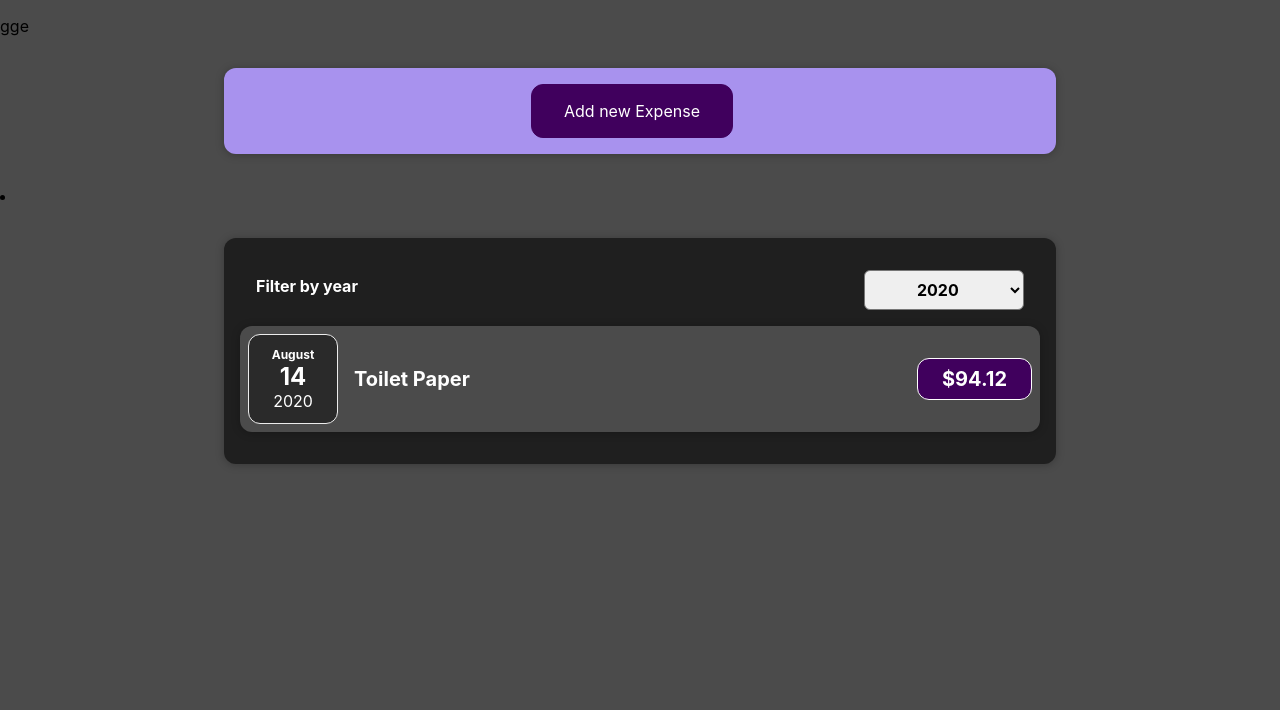
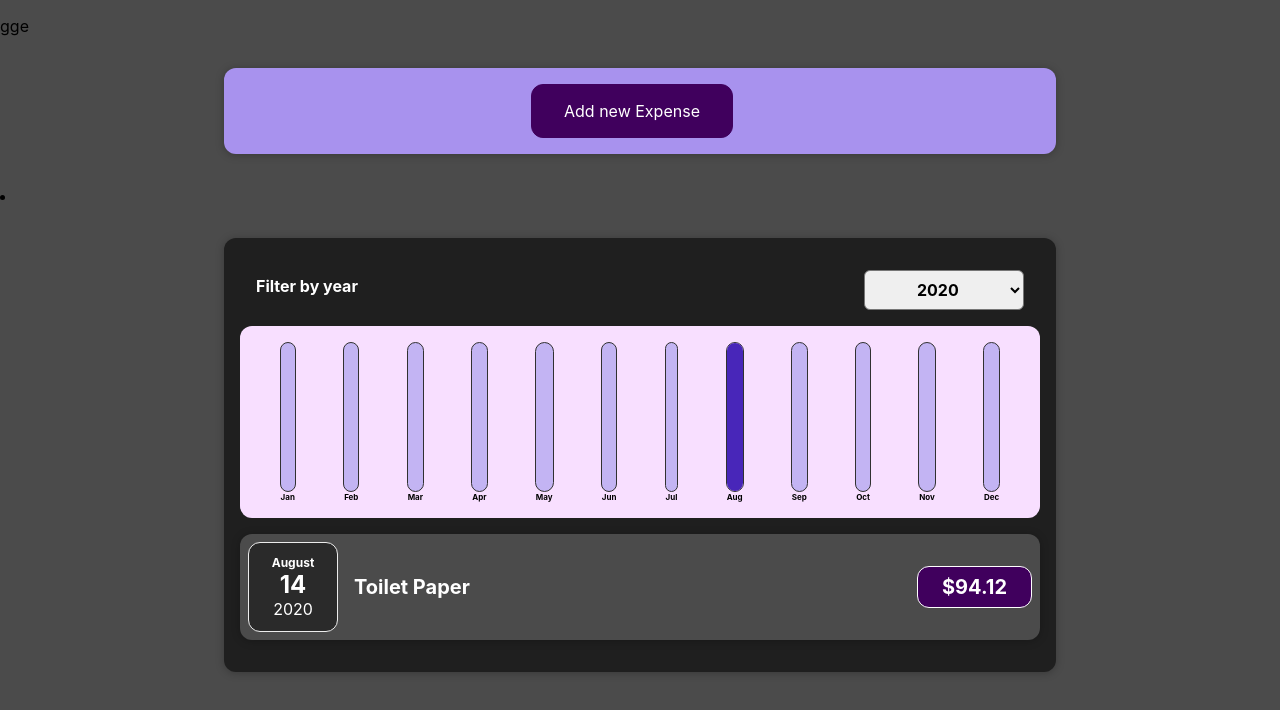
Before and after one commit to Nacrosolutions/expense-tracker, a React (Create React App) app: page / in a window 1280 px wide. Shown: the top 710 px of the page. Built offline with nearby package versions, Linux system fonts and the light colour scheme.

Commit message:
Final expense tracker!!!!!!!!!!!

```diff
--- /dev/null
+++ b/src/components/Chart/Chart.css
@@ -0,0 +1,9 @@
+.chart {
+  padding: 1rem;
+  border-radius: 12px;
+  background-color: #f8dfff;
+  text-align: center;
+  display: flex;
+  justify-content: space-around;
+  height: 10rem;
+}
--- /dev/null
+++ b/src/components/Chart/Chart.js
@@ -0,0 +1,24 @@
+import React from 'react';
+
+import ChartBar from './ChartBar';
+import './Chart.css';
+
+const Chart = (props) => {
+  const dataPointValues = props.dataPoints.map(dataPoint => dataPoint.value);
+  const totalMaximum = Math.max(...dataPointValues);
+
+  return (
+    <div className='chart'>
+      {props.dataPoints.map((dataPoint) => (
+        <ChartBar
+          key={dataPoint.label}
+          value={dataPoint.value}
+          maxValue={totalMaximum}
+          label={dataPoint.label}
+        />
+      ))}
+    </div>
+  );
+};
+
+export default Chart;
--- /dev/null
+++ b/src/components/Chart/ChartBar.css
@@ -0,0 +1,30 @@
+.chart-bar {
+  height: 100%;
+  display: flex;
+  flex-direction: column;
+  align-items: center;
+}
+
+.chart-bar__inner {
+  height: 100%;
+  width: 100%;
+  border: 1px solid #313131;
+  border-radius: 12px;
+  background-color: #c3b4f3;
+  overflow: hidden;
+  display: flex;
+  flex-direction: column;
+  justify-content: flex-end;
+}
+
+.chart-bar__fill {
+  background-color: #4826b9;
+  width: 100%;
+  transition: all 0.3s ease-out;
+}
+
+.chart-bar__label {
+  font-weight: bold;
+  font-size: 0.5rem;
+  text-align: center;
+}
--- /dev/null
+++ b/src/components/Chart/ChartBar.js
@@ -0,0 +1,30 @@
+
+
+import './ChartBar.css';
+
+const ChartBar = (props) => {
+
+  let barFilledHeight = '0%';
+
+  if (props.maxValue > 0) {
+    barFilledHeight = Math.round((props.value / props.maxValue) * 100) + '%';
+  }
+
+  return (
+    <div className="chart-bar">
+
+      <div className="chart-bar__inner">
+        <div className="chart-bar__fill" style={{ height: barFilledHeight }}>
+
+        </div>
+
+      </div>
+      <div className="chart-bar__label">{props.label}</div>
+    </div>
+  )
+
+}
+
+
+
+export default ChartBar;
--- a/src/components/ExpenseNew.js
+++ b/src/components/ExpenseNew.js
@@ -1,10 +1,10 @@
 import { useState } from 'react';
 import Card from './Card';
 import ExpensesFilter from './ExpenseFilter/ExpensesFilter';
-import ExpenseItem from './ExpenseItem';
 import ExpenseList from './ExpenseList';
 
 import './Expenses.css';
+import ExpensesChart from './NewExpense/ExpensesChart';
 
 function ExpenseNew(props) {
 
@@ -32,7 +32,7 @@
       {/* {console.log(props.expenses.filter())} */}
       <Card className="expenses">
         <ExpensesFilter onFilter={filterChangeHandler} selected={intValue} />
-
+        <ExpensesChart expense={filterExpense} />
 
         <ExpenseList expense={filterExpense} />
 
--- a/src/components/NewExpense/ExpenseForm.js
+++ b/src/components/NewExpense/ExpenseForm.js
@@ -29,7 +29,7 @@
 
     const expenseData = {
       title: enterTitle,
-      amount: enterAmount,
+      amount: +enterAmount,
       date: new Date(enterDate)
 
     };
--- /dev/null
+++ b/src/components/NewExpense/ExpensesChart.js
@@ -0,0 +1,34 @@
+import Chart from "../Chart/Chart";
+
+
+const ExpensesChart = (props) => {
+
+
+  const chartDataPoints = [
+    { label: 'Jan', value: 0 },
+    { label: 'Feb', value: 0 },
+    { label: 'Mar', value: 0 },
+    { label: 'Apr', value: 0 },
+    { label: 'May', value: 0 },
+    { label: 'Jun', value: 0 },
+    { label: 'Jul', value: 0 },
+    { label: 'Aug', value: 0 },
+    { label: 'Sep', value: 0 },
+    { label: 'Oct', value: 0 },
+    { label: 'Nov', value: 0 },
+    { label: 'Dec', value: 0 }
+
+  ];
+
+  for (const expenses of props.expense) {
+    const expenseMonth = expenses.date.getMonth(); // Starting at 0
+    chartDataPoints[expenseMonth].value += expenses.amount;
+  }
+
+  return (
+    <Chart dataPoints={chartDataPoints} />
+
+  )
+};
+
+export default ExpensesChart;
--- a/src/components/NewExpense/NewExpense.js
+++ b/src/components/NewExpense/NewExpense.js
@@ -15,14 +15,16 @@
       ...expenseData,
       id: Math.round(Math.random().toString())
 
+
     }
     props.onAddExpense(expenseValue);
+    setEditing(false);
   }
 
+
   const [isEditing, setEditing] = useState(false);
-
   const expenseHandler = () => {
-    setEditing(true);
+    setEditing(!isEditing);
   }
 
   const cancelExpenseHandler = () => {
```
